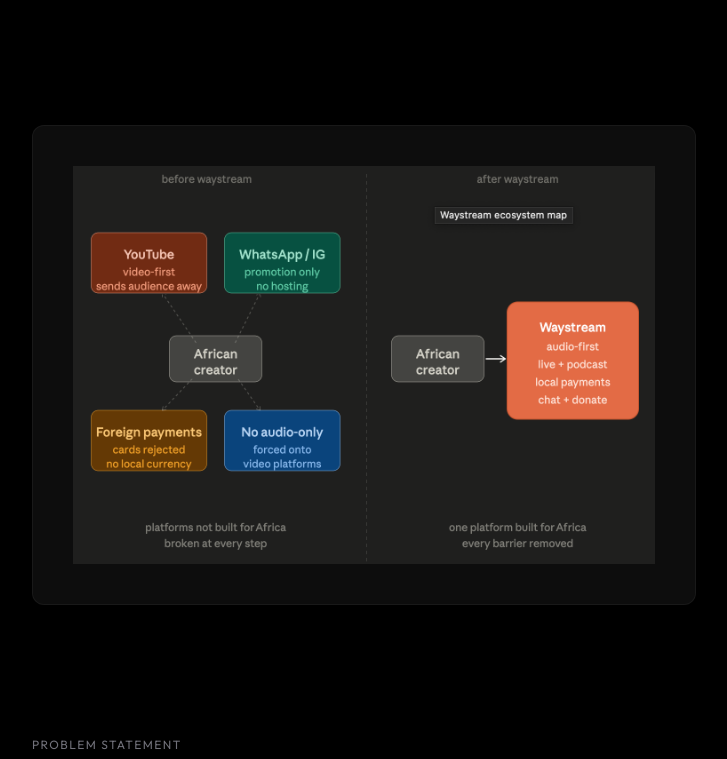
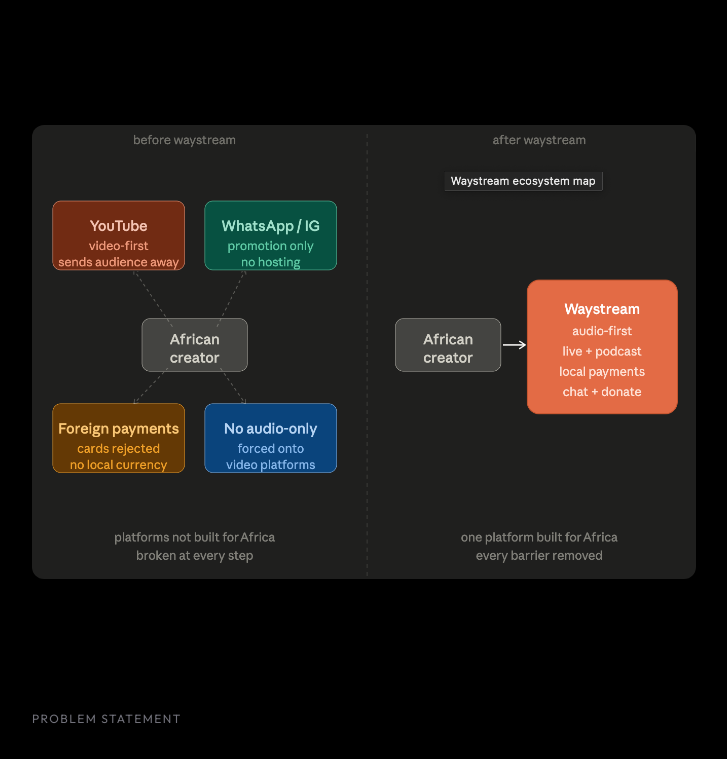
Before and after one commit to busycodingg/Portfolio, a Next.js app: page /projects/waystream in a window 1280 px wide. Shown: the part 1380-2139 px from the top of the page, without its empty margins (504-1231 px from the left). Built offline with nearby package versions, Linux system fonts and the light colour scheme; a web font is replaced by a local one.

Commit message:
UI refinement: unified card design tokens and removed unintended backgrounds from full-width mockups.

```diff
--- a/src/app/projects/project.css
+++ b/src/app/projects/project.css
@@ -3,6 +3,8 @@
     width: 100%;
     min-height: 100vh;
     background-color: var(--bg-color);
+    --cs-card-bg: rgba(255, 255, 255, 0.02);
+    --cs-card-border: rgba(255, 255, 255, 0.04);
 }
 
 .case-study-container header {
@@ -155,8 +157,8 @@
 }
 
 .metric-card {
-    background-color: rgba(255, 255, 255, 0.04);
-    border: 1px solid rgba(255, 255, 255, 0.08);
+    background-color: var(--cs-card-bg);
+    border: 1px solid var(--cs-card-border);
     border-radius: 12px;
     padding: 2rem;
     display: flex;
@@ -1059,11 +1061,11 @@
 .cs-mockup-full {
     width: 100%;
     box-sizing: border-box; /* Absolute safety for 100% width + padding */
-    background: #0d0d0d;
-    border: 1px solid rgba(255, 255, 255, 0.05);
+    background: transparent; /* Removed grey box */
+    border: none;
     border-radius: 12px;
     margin: 4rem 0;
-    padding: 2.5rem;
+    padding: 0;
     overflow: hidden;
     display: flex;
     align-items: center;
```
